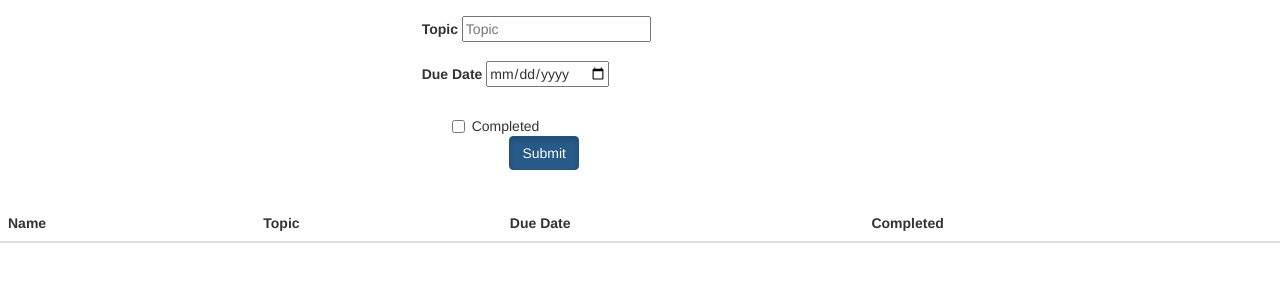
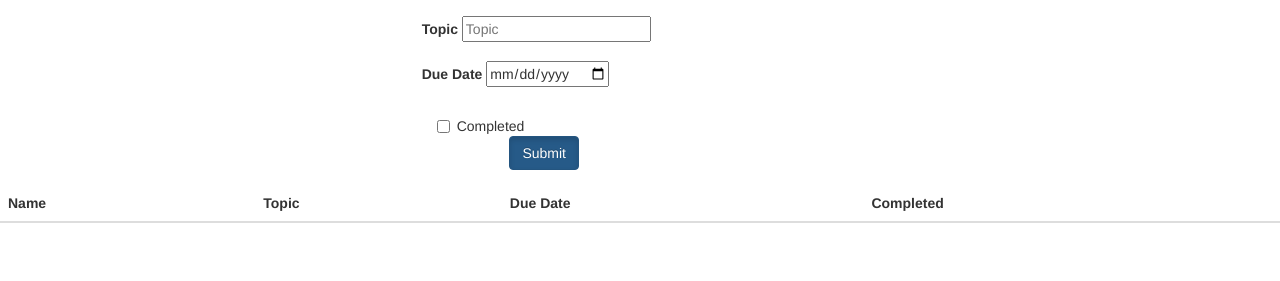
Before and after one commit to KatieAJenkins/todo_code_challenge, a plain HTML site: page index.html in a window 1280 px wide. Shown: the part 103-384 px from the top of the page. Drawn offline with nearby package versions, Linux system fonts and the light colour scheme.

Commit message:
cleaned up code

```diff
--- a/index.html
+++ b/index.html
@@ -5,7 +5,7 @@
     <meta http-equiv="X-UA-Compatible" content="IE=edge">
     <meta name="viewport" content="width=device-width, initial-scale=1">
 
-    <title>To Do</title>
+    <title>To Accomplish</title>
     <!--jQuery-->
     <script src="https://code.jquery.com/jquery-3.1.1.js" integrity="sha256-16cdPddA6VdVInumRGo6IbivbERE8p7CQR3HzTBuELA="
       crossorigin="anonymous"></script>
@@ -25,13 +25,15 @@
   <body>
 
   <container-fluid>
+
+<!--TO DO FORM-->
     <div class = "row">
       <div class = "col-md-4">
       </div><!--end of 1st column-->
 
       <div class = "col-md-4">
+        <h1>To Accomplish!</h1>
 
-        <h1>To Accomplish!</h1>
         <form class = "form-horizontal">
           <div class = "form-group">
             <label for = "name" class = "control-label">Name</label>
@@ -44,11 +46,11 @@
           </div>
 
           <div class = "form-group">
-            <label for = "due-date" class = " control-label">Due Date</label>
+            <label for = "due-date" class = "control-label">Due Date</label>
             <input type = "date" class = "form control">
           </div>
 
-          <div class = "col-sm-2 control-label">
+          <div class = "col-sm-2 control-label form-group">
             <div class = "checkbox">
               <label>
               <input type = "checkbox">Completed
@@ -68,8 +70,7 @@
       </div><!--end of 3rd column -->
     </div> <!--end of row-->
 
-    <br>
-
+<!--TO DO LIST -->
   <div class = "row">
     <div class = "col-md-12">
     <table class = "table table-striped">
```
